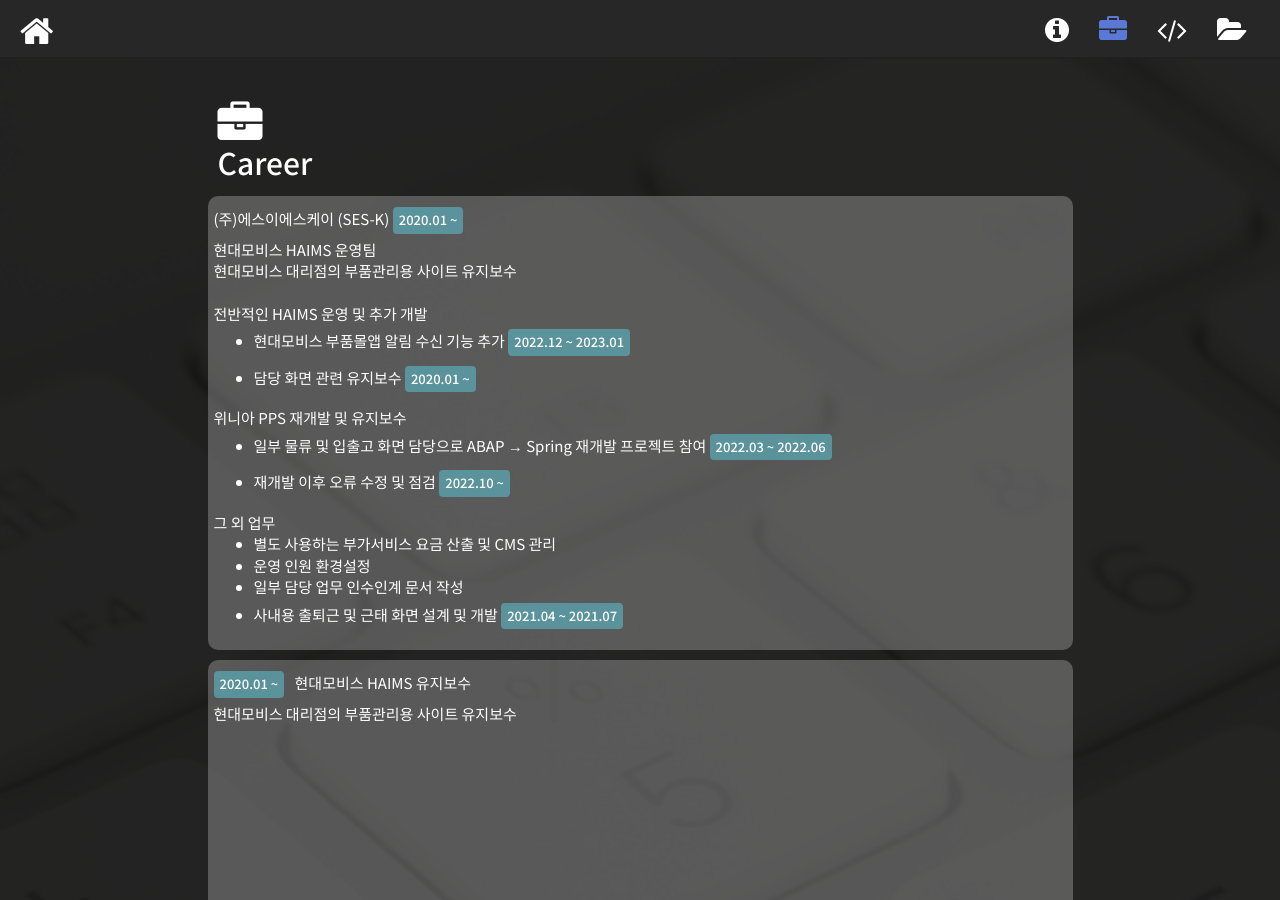
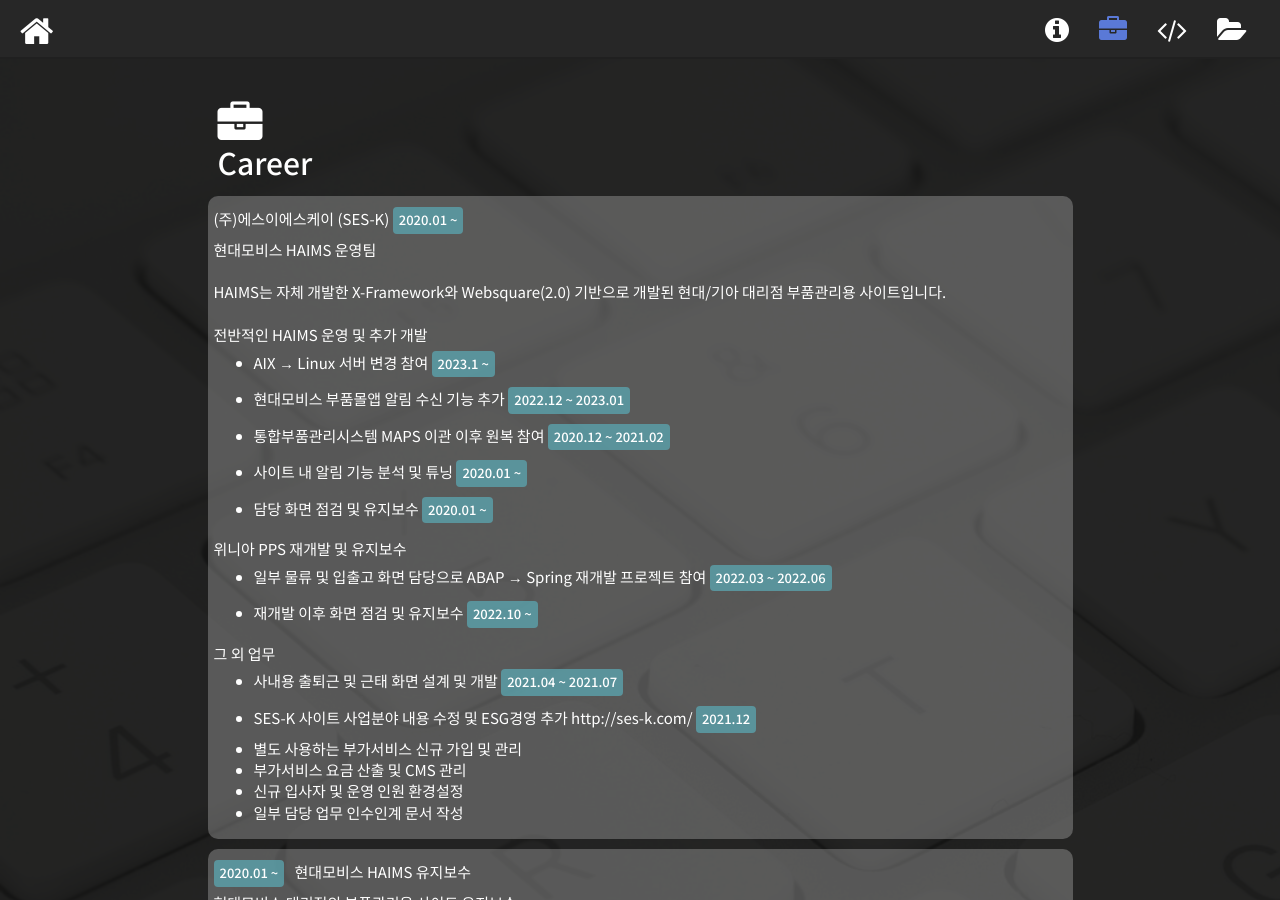
Before and after one commit to fpshtmxm36/Jekyll_Portfolio, a Jekyll site: the page built from index.md, in a window 1280 px wide and 900 px high, scrolled down 1271 px. Built offline with Jekyll 4.4.1, drawn with Linux system fonts in a browser that asks for light colours; some web fonts are replaced; some of the changed text lies outside the part shown.

Commit message:
230112_경력내용수정
*경력 내용 추가

```diff
--- a/_includes/Career.html
+++ b/_includes/Career.html
@@ -10,40 +10,56 @@
             <div class="row">
                 <div class="col-lg-12 col-md-12 career-box">
                     (주)에스이에스케이 (SES-K) <span class="lineblock-date">2020.01 ~ </span><br>
-                    현대모비스 HAIMS 운영팀<br>
-                    현대모비스 대리점의 부품관리용 사이트 유지보수<br>
+                    현대모비스 HAIMS 운영팀<br><!--Hyundai-mobis Agent Inventory Management System-->
+                    <br>
+                    HAIMS는 자체 개발한 X-Framework와 Websquare(2.0) 기반으로 개발된 현대/기아 대리점 부품관리용 사이트입니다.<br>
                     <br>
                     전반적인 HAIMS 운영 및 추가 개발<br>
                     <ul>
                         <li>
+                            AIX → Linux 서버 변경 참여 <span class="lineblock-date">2023.1 ~ </span>
+                        </li>
+                        <li>
                             현대모비스 부품몰앱 알림 수신 기능 추가 <span class="lineblock-date">2022.12 ~ 2023.01</span>
                         </li>
                         <li>
-                            담당 화면 관련 유지보수 <span class="lineblock-date">2020.01 ~ </span>
+                            통합부품관리시스템 MAPS 이관 이후 원복 참여 <span class="lineblock-date">2020.12 ~ 2021.02</span><!--Most Advanced Parts System-->
+                        </li>
+                        <li>
+                            사이트 내 알림 기능 분석 및 튜닝 <span class="lineblock-date">2020.01 ~ </span>
+                        </li>
+                        <li>
+                            담당 화면 점검 및 유지보수 <span class="lineblock-date">2020.01 ~ </span>
                         </li>
                     </ul>
-                    위니아 PPS 재개발 및 유지보수<br>
+                    위니아 PPS 재개발 및 유지보수<br><!--Partner Portal System-->
                     <ul>
                         <li>
                             일부 물류 및 입출고 화면 담당으로 ABAP → Spring 재개발 프로젝트 참여 <span class="lineblock-date">2022.03 ~ 2022.06</span>
                         </li>
                         <li>
-                            재개발 이후 오류 수정 및 점검 <span class="lineblock-date">2022.10 ~ </span>
+                            재개발 이후 화면 점검 및 유지보수 <span class="lineblock-date">2022.10 ~ </span>
                         </li>
                     </ul>
                     그 외 업무<br>
                     <ul>
                         <li>
-                            별도 사용하는 부가서비스 요금 산출 및 CMS 관리
+                            사내용 출퇴근 및 근태 화면 설계 및 개발 <span class="lineblock-date">2021.04 ~ 2021.07</span>
                         </li>
                         <li>
-                            운영 인원 환경설정
+                            SES-K 사이트 사업분야 내용 수정 및 ESG경영 추가 http://ses-k.com/ <span class="lineblock-date">2021.12</span>
+                        </li>
+                        <li>
+                            별도 사용하는 부가서비스 신규 가입 및 관리
+                        </li>
+                        <li>
+                            부가서비스 요금 산출 및 CMS 관리
+                        </li>
+                        <li>
+                            신규 입사자 및 운영 인원 환경설정
                         </li>
                         <li>
                             일부 담당 업무 인수인계 문서 작성
-                        </li>
-                        <li>
-                            사내용 출퇴근 및 근태 화면 설계 및 개발 <span class="lineblock-date">2021.04 ~ 2021.07</span>
                         </li>
                     </ul>
                 </div>
@@ -51,7 +67,7 @@
             <div class="row">
                 <div class="col-lg-12 col-md-12 career-box">
                     <span class="lineblock-date">2020.01 ~ </span>
-                    현대모비스 HAIMS 유지보수<br><!--Hyundai-mobis Agent Inventory Management System-->
+                    현대모비스 HAIMS 유지보수<br>
                     현대모비스 대리점의 부품관리용 사이트 유지보수<br>
                     <div class="career-inbox">
                         <span class="lineblock-skill">Javascript</span>
@@ -77,34 +93,6 @@
                     </div>
                 </div>
             </div>
-            <div class="row">
-                <div class="col-lg-12 col-md-12 career-box">
-                    <span class="lineblock-date">2022.03 ~ 2022.06</span>
-                    위니아 PPS 플랫폼 변경 개발 참여<br> <!--Partner Portal System-->
-                    ABAP/SAP 기반에서 Spring Framework/Java 기반으로 플랫폼 변경<br>
-                    일부 재고 및 출고 화면 포팅 작업 진행<br>
-                    <div class="career-inbox">
-                        <span class="lineblock-skill">Spring</span>
-                        <span class="lineblock-skill">Java</span>
-                        <span class="lineblock-skill">ABAP</span>
-                        <span class="lineblock-skill">SAP</span>
-                    </div>
-                </div>
-            </div>
-            <div class="row">
-                <div class="col-lg-12 col-md-12 career-box">
-                    <span class="lineblock-date">2021.04 ~ 2021.07</span>
-                    근태관리 화면 개발<br>
-                    사내용 출퇴근 및 근태관리 화면 개발<br>
-                    <div class="career-inbox">
-                        <span class="lineblock-skill">Javascript</span>
-                        <span class="lineblock-skill">XML</span>
-                        <span class="lineblock-skill">Websquare</span>
-                        <span class="lineblock-skill">X-Framework</span>
-                        <span class="lineblock-skill">DB2</span>
-                    </div>
-                </div>
-            </div>
         </div>
     </div>
 </section>
```
